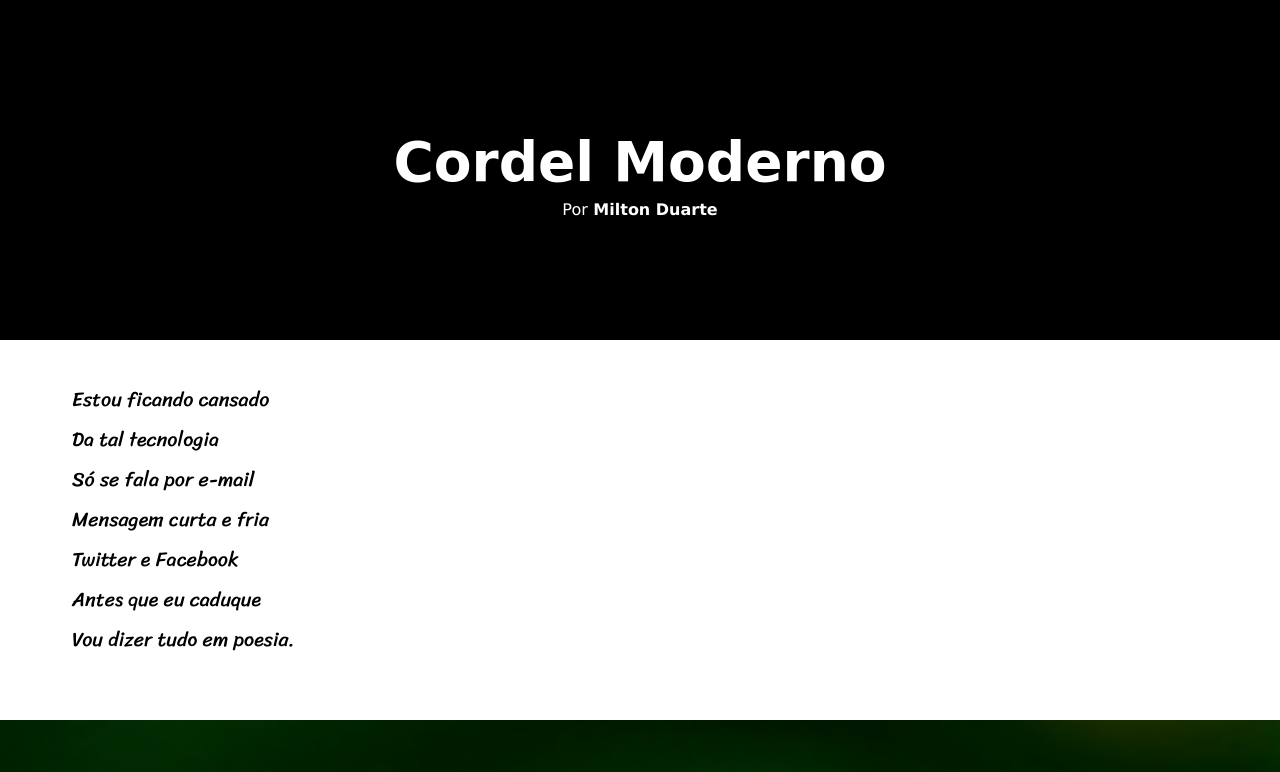
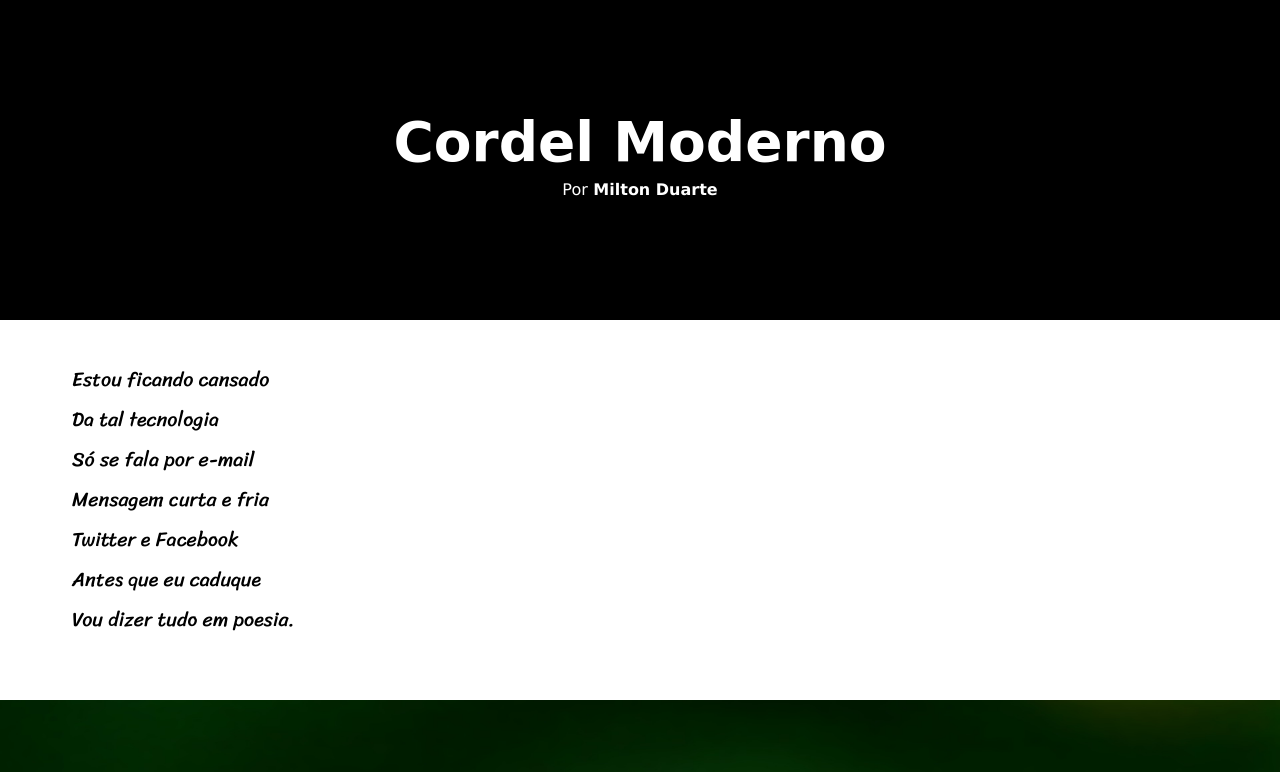
Before and after one commit to luanasantoscosta/projeto-cordel, a plain HTML site: page index.html in a window 1280 px wide. Shown: the top 772 px of the page. Drawn offline with Linux system fonts and the light colour scheme.

Commit message:
Update style.css

```diff
--- a/css/style.css
+++ b/css/style.css
@@ -9,11 +9,11 @@
 }
 body
 {
-  min-height: 120vh;
+  min-height: 110vh;
 }
 header
 {
-  height: 340px;
+  height: 320px;
   background-color: black;
   color: white;
   text-align: center;
@@ -21,7 +21,7 @@ header
 h1
 {
   font-family: 'Passion', cursive;
-  padding-top: 130px;
+  padding-top: 110px;
   font-size: 55px;
   font-weight: 800;
 }
```
